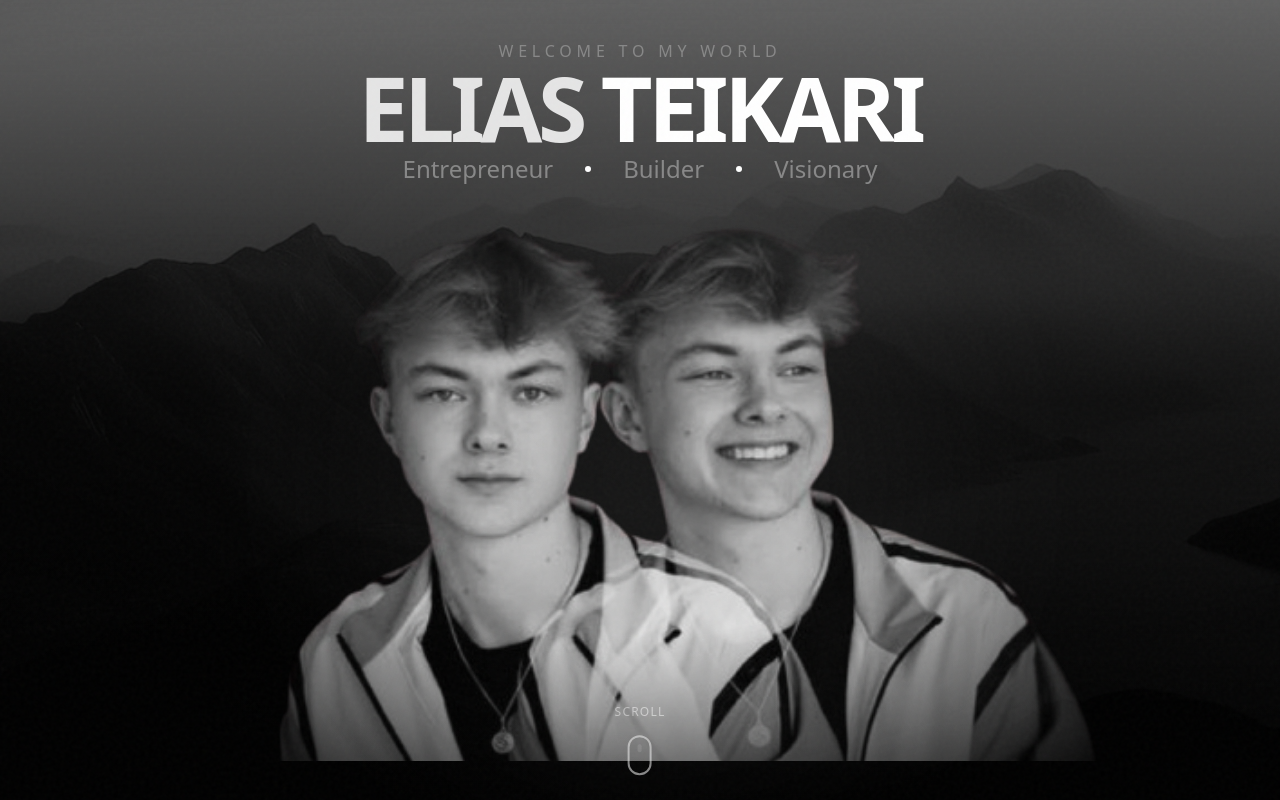
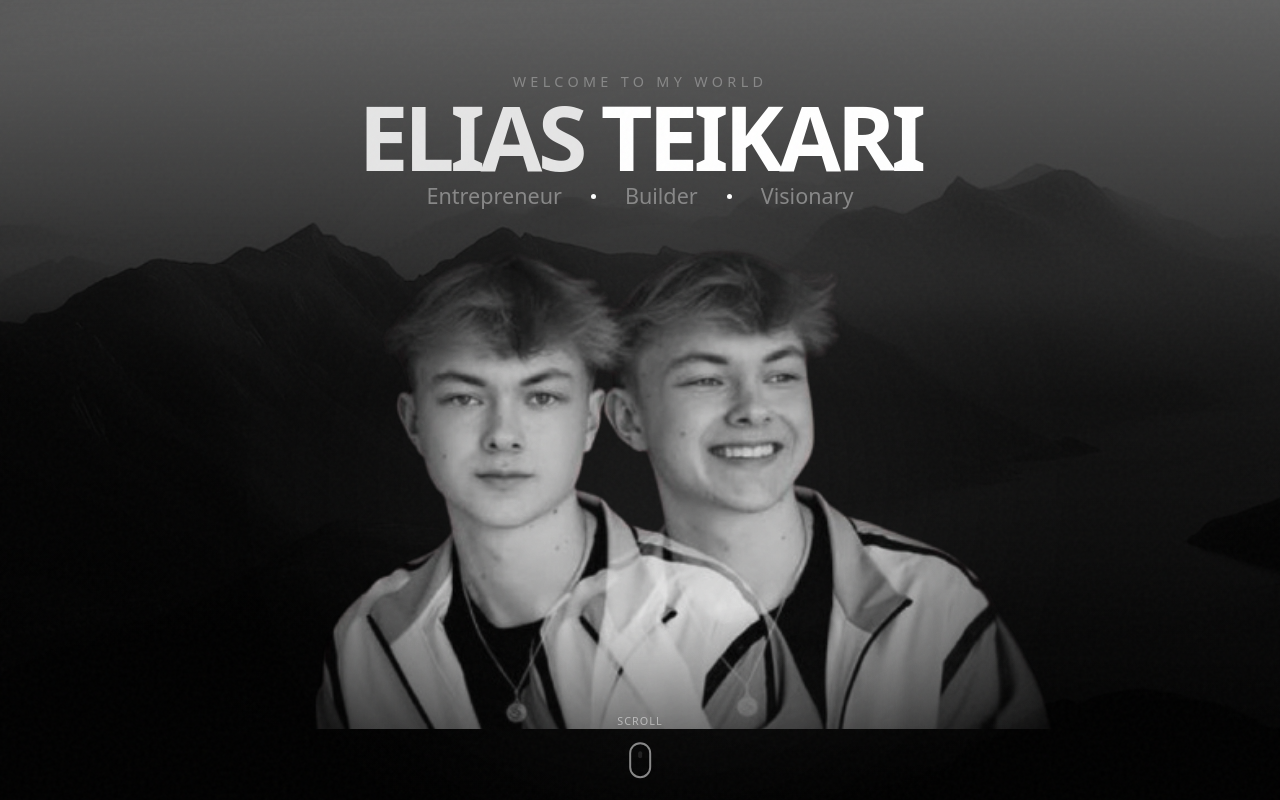
Before and after one commit to EliasTeikari/Portfolio_Elias, a Next.js app: page / in a window 1280 px wide. Shown: the top 800 px of the page. Built offline with nearby package versions, Linux system fonts and the light colour scheme.

Commit message:
Update global font size for improved accessibility
- Set the base font size to 90% in globals.css to enhance readability across the application.
- Maintained existing styles while ensuring a more user-friendly experience.

```diff
--- a/src/app/globals.css
+++ b/src/app/globals.css
@@ -30,6 +30,7 @@
 }
 
 html {
+    font-size: 90%;
     scroll-behavior: smooth;
 }
 
```
